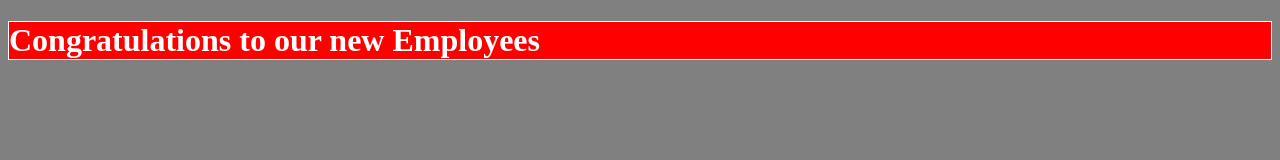
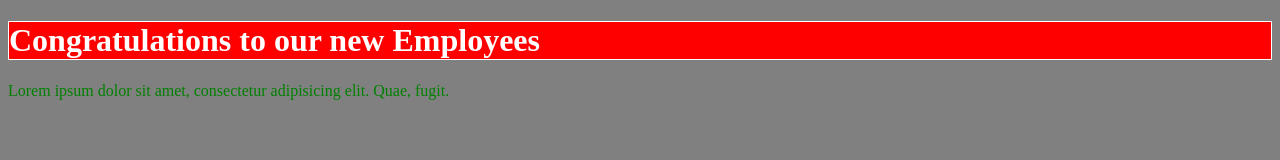
Before and after one commit to chidiomoke/training, a plain HTML site: page index.html in a window 1280 px wide. Drawn offline with Linux system fonts and the light colour scheme.

Commit message:
text style update

```diff
--- a/index.html
+++ b/index.html
@@ -8,5 +8,8 @@
   </head>
   <body>
     <h1>Congratulations to our new Employees</h1>
+    <p>
+      Lorem ipsum dolor sit amet, consectetur adipisicing elit. Quae, fugit.
+    </p>
   </body>
 </html>
--- a/style.css
+++ b/style.css
@@ -7,3 +7,7 @@ h1 {
   border: 1px solid white;
   background-color: red;
 }
+
+p {
+  color: green;
+}
```
